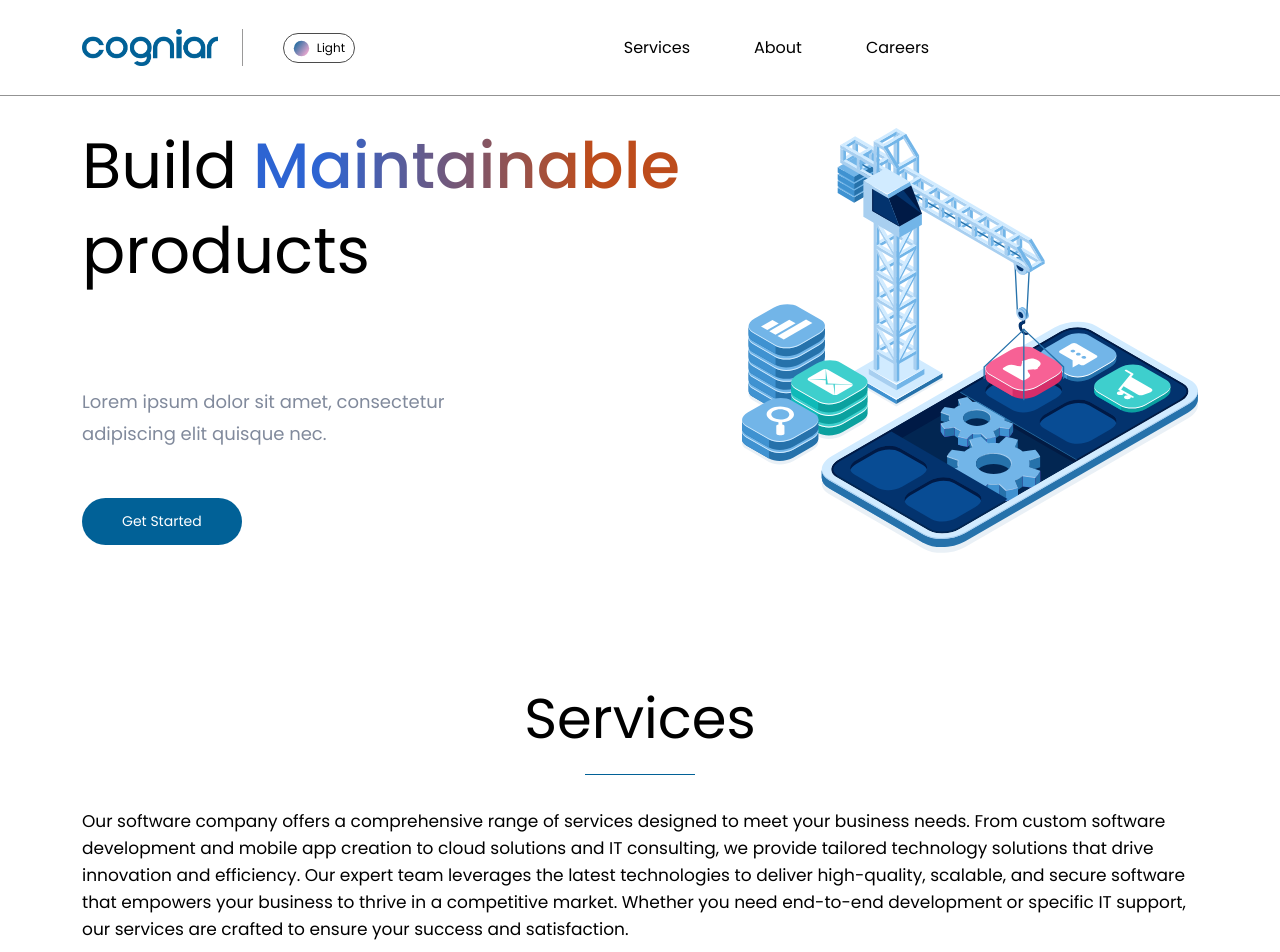
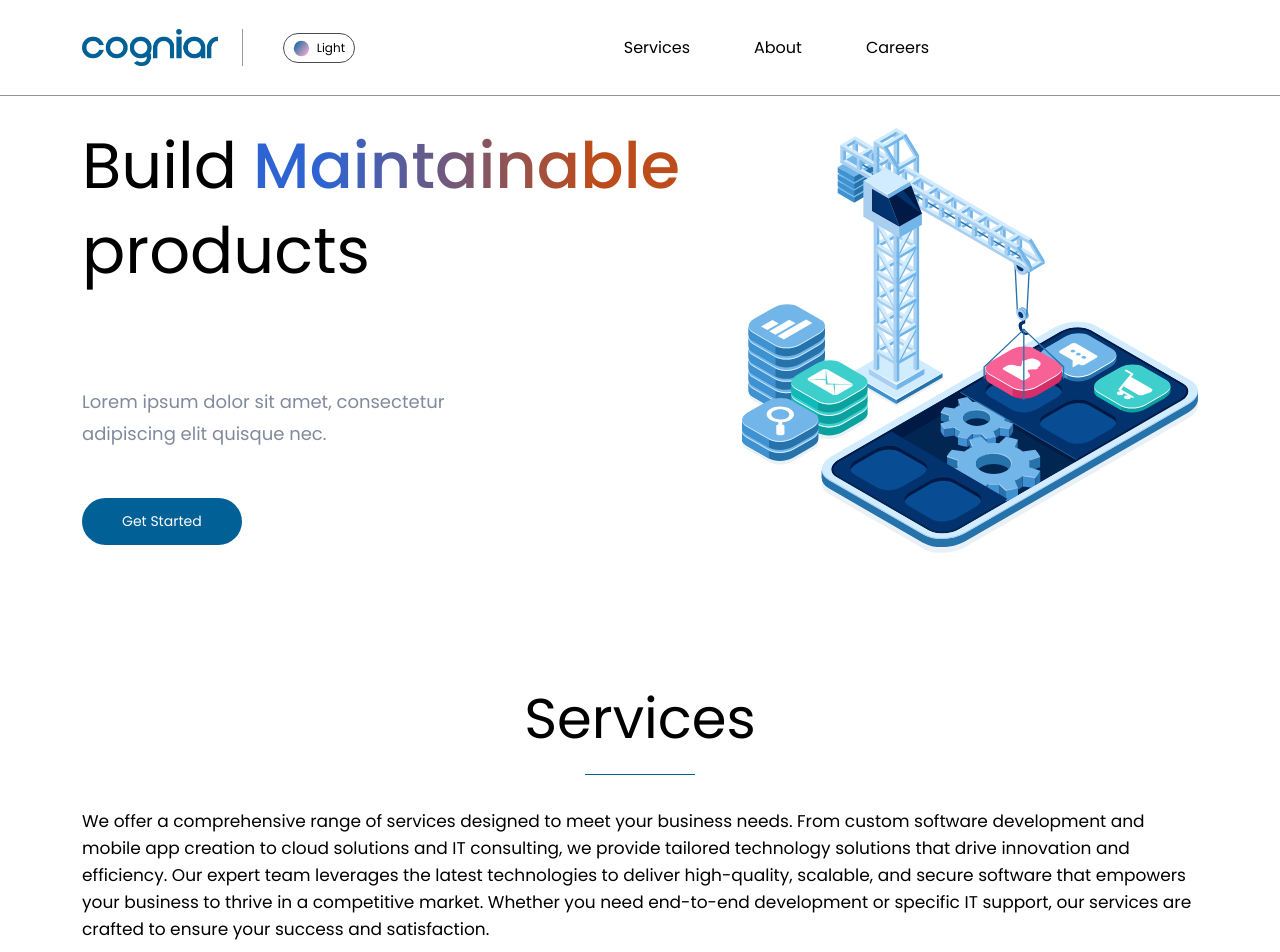
Before and after one commit to cogniar/CogniarWebsite, an Angular app: page / in a window 1280 px wide. Shown: the top 952 px of the page. Built offline with nearby package versions, Linux system fonts and the light colour scheme.

Commit message:
Arun: updated

```diff
--- a/src/app/home/home.component.html
+++ b/src/app/home/home.component.html
@@ -765,7 +765,7 @@
                 <div class="col-12">
 
                     <div class="section__content mb-5">
-                        <p>Our software company offers a comprehensive range of services designed to meet your business needs. From custom software development and mobile app creation to cloud solutions and IT consulting, we provide tailored technology solutions that drive innovation and efficiency. Our expert team leverages the latest technologies to deliver high-quality, scalable, and secure software that empowers your business to thrive in a competitive market. Whether you need end-to-end development or specific IT support, our services are crafted to ensure your success and satisfaction.</p>
+                        <p>We offer a comprehensive range of services designed to meet your business needs. From custom software development and mobile app creation to cloud solutions and IT consulting, we provide tailored technology solutions that drive innovation and efficiency. Our expert team leverages the latest technologies to deliver high-quality, scalable, and secure software that empowers your business to thrive in a competitive market. Whether you need end-to-end development or specific IT support, our services are crafted to ensure your success and satisfaction.</p>
                     </div>
                 </div>
             </div>
```
Also changed, not shown: 1 other file (tests, documents, lock files or other folders).
